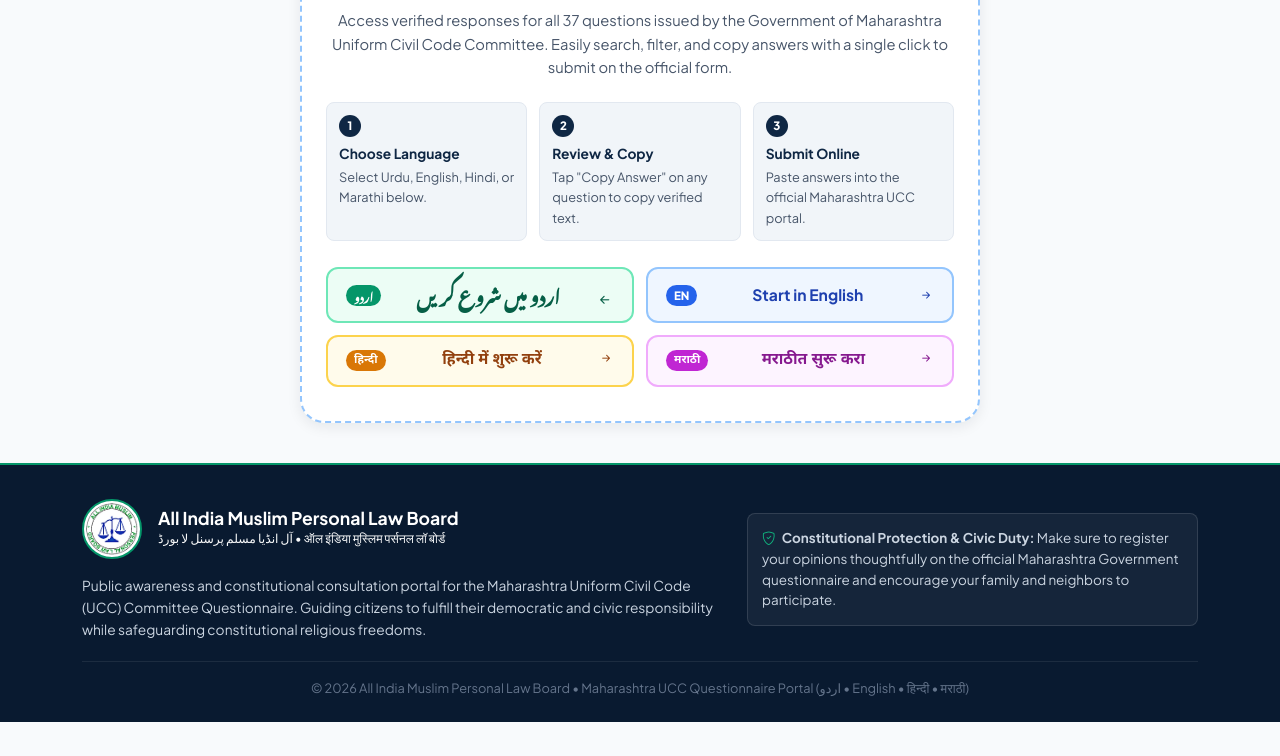
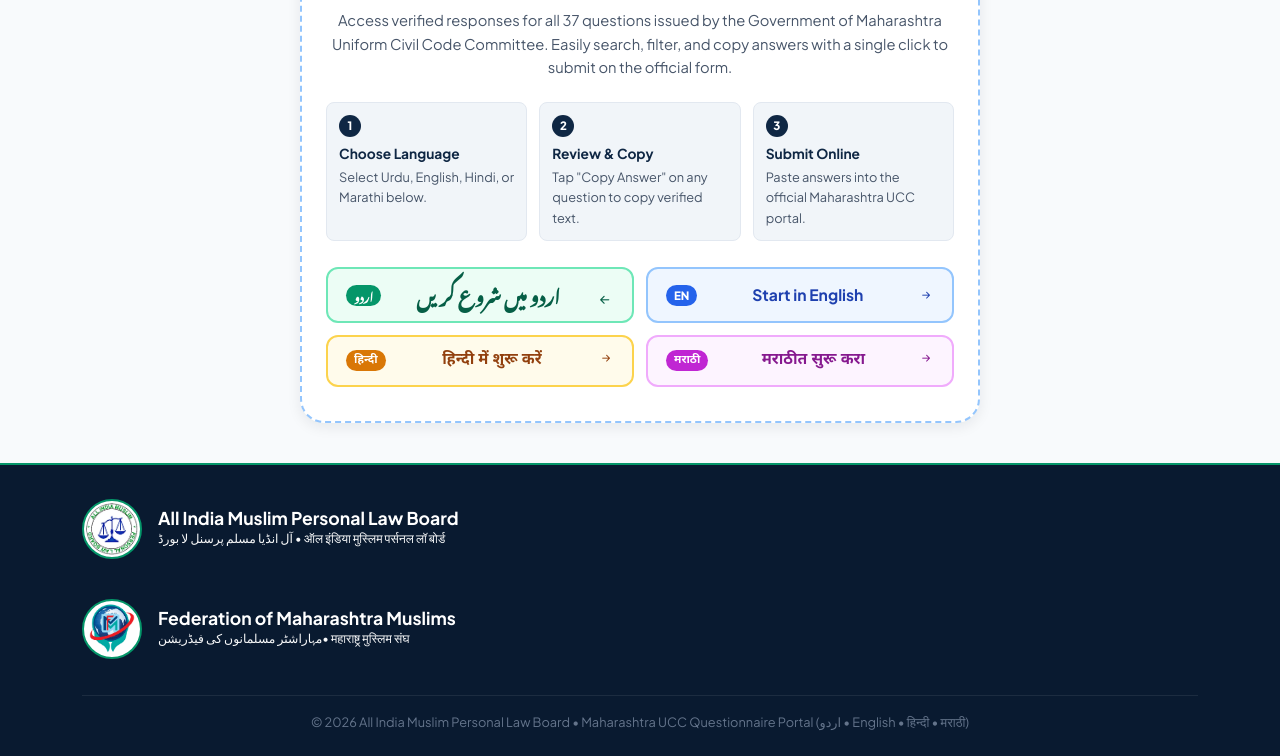
Before and after one commit to Shaikh-Taufique/UCC, a plain HTML site: page index.html in a window 1280 px wide. Shown: the part 1053-1809 px from the top of the page. Before the commit the page ends 1775 px from the top, so only its background shows below. Drawn offline with nearby package versions, Linux system fonts and the light colour scheme; a web font is replaced by a local one.

Commit message:
Add the FederationofMaharashtraMuslims logo

```diff
--- a/index.html
+++ b/index.html
@@ -573,18 +573,22 @@
               <div class="text-light small">آل انڈیا مسلم پرسنل لا بورڈ • ऑल इंडिया मुस्लिम पर्सनल लॉ बोर्ड</div>
             </div>
           </div>
-          <p class="footer-desc mb-0">
-            Public awareness and constitutional consultation portal for the Maharashtra Uniform Civil Code (UCC) Committee Questionnaire. Guiding citizens to fulfill their democratic and civic responsibility while safeguarding constitutional religious freedoms.
-          </p>
+
         </div>
 
-        <!-- Civic Duty Card -->
-        <div class="col-12 col-md-5">
-          <div class="footer-disclaimer-card">
-            <strong><i class="bi bi-shield-check text-emerald me-1"></i> Constitutional Protection &amp; Civic Duty:</strong>
-            Make sure to register your opinions thoughtfully on the official Maharashtra Government questionnaire and encourage your family and neighbors to participate.
+        <div class="col-12 col-md-7">
+          <div class="d-flex align-items-center gap-3 mb-3">
+            <img src="assets/FederationofMaharashtraMuslims.jpeg" alt="Federation of Maharashtra Muslims" class="footer-logo-img"
+              width="60" height="60" loading="lazy">
+            <div>
+              <h4 class="footer-heading mb-0">Federation of Maharashtra Muslims</h4>
+              <div class="text-light small" >مہاراشٹر مسلمانوں کی فیڈریشن•  महाराष्ट्र मुस्लिम संघ</div>
+            </div>
           </div>
+
         </div>
+
+
       </div>
 
       <div class="footer-bottom">
```
Also changed, not shown: assets/FederationofMaharashtraMuslims.jpeg (added).
